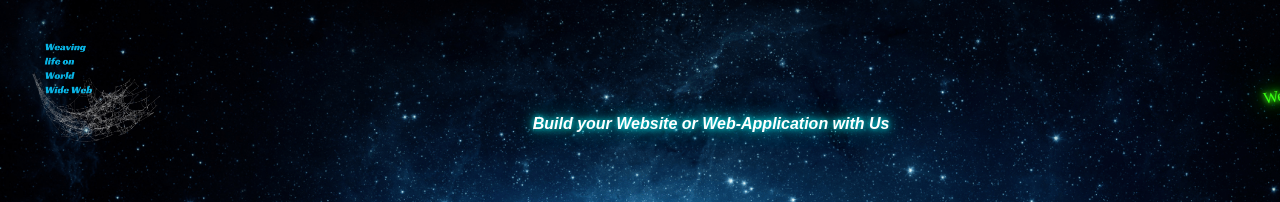
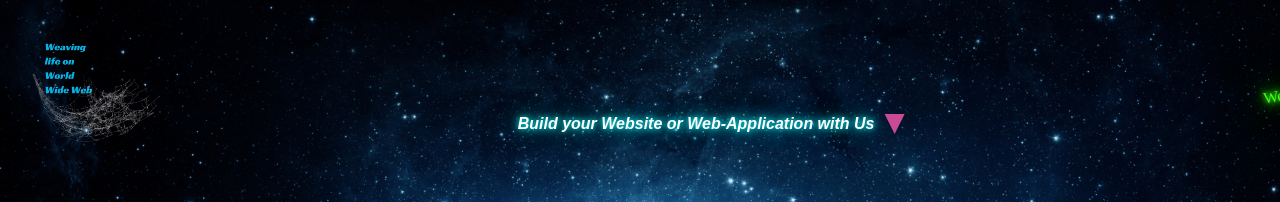
Before and after one commit to Abhinavdesign/ajbusinesscard, a Next.js app: page / in a window 1280 px wide. Shown: the top 202 px of the page. Built offline with nearby package versions, Linux system fonts and the light colour scheme.

Commit message:
preloadertextwithstyle

```diff
--- a/package.json
+++ b/package.json
@@ -13,7 +13,8 @@
     "framer-motion": "^11.3.2",
     "next": "14.2.4",
     "react": "^18",
-    "react-dom": "^18"
+    "react-dom": "^18",
+    "react-loader-spinner": "^6.1.6"
   },
   "devDependencies": {
     "@types/node": "^20",
--- /dev/null
+++ b/src/app/components/Preloader.tsx
@@ -0,0 +1,35 @@
+// src/app/components/Preloader.tsx
+'use client';
+
+import React from 'react';
+import { FidgetSpinner } from 'react-loader-spinner';
+
+const Preloader: React.FC = () => {
+  return (
+    <div style={{
+      display: 'flex',
+      justifyContent: 'center',
+      alignItems: 'center',
+      width: '100vw',
+      height: '100vh',
+      position: 'fixed',
+      top: 0,
+      left: 0,
+      backgroundColor: 'rgba(255, 255, 255, 0.8)',
+      zIndex: 9999
+    }}>
+      <FidgetSpinner
+        visible={true}
+        height="80"
+        width="80"
+        ariaLabel="fidget-spinner-loading"
+        wrapperStyle={{}}
+        wrapperClass="fidget-spinner-wrapper"
+        ballColors={['#ff0000', '#00ff00', '#0000ff']}
+        backgroundColor="#F4442E"
+      />
+    </div>
+  );
+};
+
+export default Preloader;
--- a/src/app/components/TextWithStyle.tsx
+++ b/src/app/components/TextWithStyle.tsx
@@ -1,27 +1,24 @@
-// src/app/components/TextWithStyle.tsx
 'use client';
 
 import React from 'react';
-import { useRouter } from 'next/navigation';
+import Link from 'next/link';
 
 const TextWithStyle: React.FC = () => {
-  const router = useRouter();
-
-  const handleClick = () => {
-    router.push('/ContactUs');
-  };
-
   return (
     <div
-      className="absolute text-white text-0.5xl html-style-text cursor-pointer"
+      className="absolute text-white text-0.5xl html-style-text"
       style={{
         top: '7rem',
         left: '50%',
         transform: 'translateX(-50%)',
+        display: 'flex',
+        alignItems: 'center',
       }}
-      onClick={handleClick}
     >
-      Build your Website or Web-Application with Us
+      <span>Build your Website or Web-Application with Us</span>
+      <Link href="/ContactUs" legacyBehavior>
+        <a className="arrow"></a>
+      </Link>
     </div>
   );
 };
--- a/src/app/globals.css
+++ b/src/app/globals.css
@@ -132,3 +132,27 @@ body {
     bottom: 100px; /* Move the footer 2rem upwards */
   }
 }
+@keyframes colorChange {
+  0% {
+    color: blue;
+  }
+  33% {
+    color: greenyellow;
+  }
+  66% {
+    color: rgb(211, 16, 182);
+  }
+  100% {
+    color: blue;
+  }
+}
+
+.arrow {
+  width: 0;
+  height: 0;
+  border-left: 10px solid transparent;
+  border-right: 10px solid transparent;
+  border-top: 20px solid currentColor;
+  margin-left: 10px;
+  animation: colorChange 1s infinite;
+}
--- a/src/app/page.tsx
+++ b/src/app/page.tsx
@@ -1,3 +1,6 @@
+'use client';
+
+import React, { useState, useEffect } from 'react';
 import { NextPage } from 'next';
 import Head from 'next/head';
 import Image from 'next/image';
@@ -5,15 +8,40 @@ import Logo from './components/Logo';
 import ArrowAnimation from './components/ArrowAnimation';
 import TextWithStyle from './components/TextWithStyle';
 import Footer from './components/Footer';
+import Preloader from './components/Preloader';
 
 const Home: NextPage = () => {
+  const [loading, setLoading] = useState(true);
+
+  useEffect(() => {
+    const handleLoad = () => {
+      console.log('Page fully loaded');
+      setLoading(false);
+    };
+
+    if (document.readyState === 'complete') {
+      // The page is already fully loaded
+      handleLoad();
+    } else {
+      // Listen for the window load event
+      window.addEventListener('load', handleLoad);
+
+      // Clean up the event listener
+      return () => {
+        window.removeEventListener('load', handleLoad);
+      };
+    }
+  }, []);
+
   return (
-    <div style={{ overflowX: 'auto', overflowY: 'hidden', width: '100vw', height: '100vh', backgroundColor: 'grey' }}>
+    <>
       <Head>
         <title>Homepage</title>
         <meta name="description" content="Sample homepage" />
         <meta name="viewport" content="width=device-width, initial-scale=1, viewport-fit=cover" />
       </Head>
+      {loading && <Preloader />}
+      <div style={{ display: loading ? 'none' : 'block', overflowX: 'auto', overflowY: 'hidden', width: '100vw', height: '100vh', backgroundColor: 'grey' }}>
         <div
           style={{
             position: 'relative',
@@ -39,6 +67,7 @@ const Home: NextPage = () => {
           <Footer />
         </div>
       </div>
+    </>
   );
 };
 
```
Also changed, not shown: 1 other file (tests, documents, lock files or other folders). Lines whose indentation alone changed are shown as unchanged.
